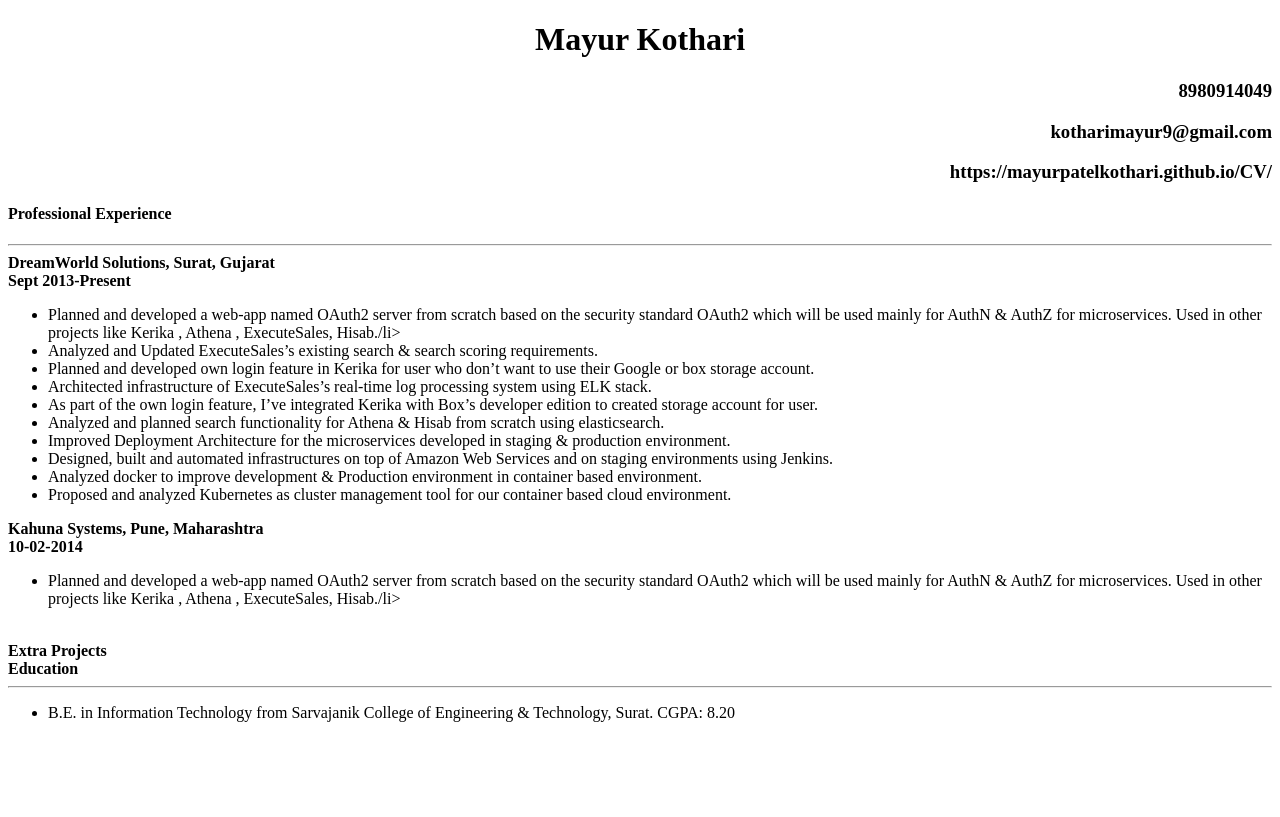
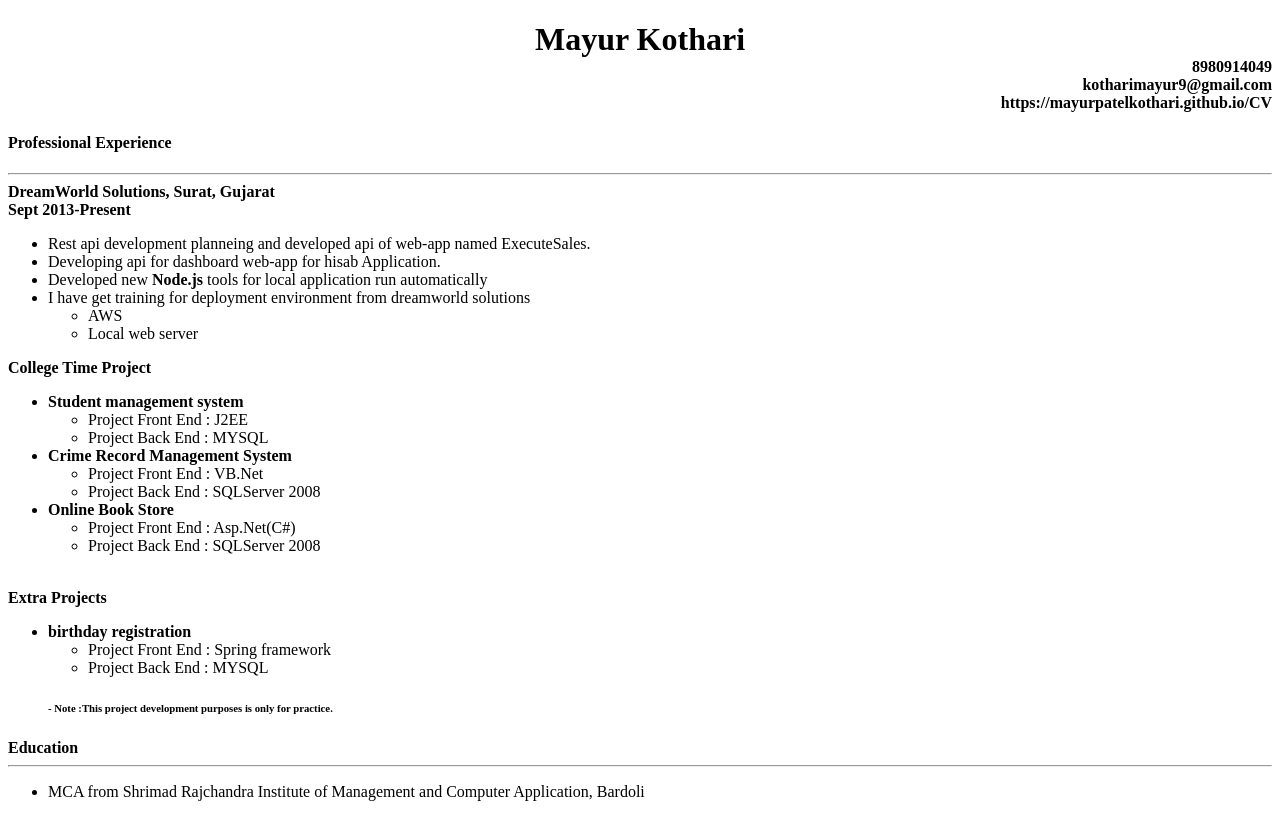
Before and after one commit to mayurpatelkothari/CV, a plain HTML site: page index.html in a window 1280 px wide. Drawn offline with Linux system fonts and the light colour scheme.

Commit message:
Update index.html

```diff
--- a/index.html
+++ b/index.html
@@ -14,57 +14,64 @@ h3 {
     text-align: right;
 }
 </style>
-<title>Title of the document</title>
+<title>Mayur Kothari</title>
 </head>
 
 <body>
 <h1>Mayur Kothari</body>
-<h3>8980914049</h2>
-<h3>kotharimayur9@gmail.com</h2>
-<h3>https://mayurpatelkothari.github.io/CV/</h2>
+<div align="right" style=" font-size: .5em;">
+8980914049</div>
+<div align="right" style="font-size: .5em;">
+kotharimayur9@gmail.com</div>
+
+<div align="right" style=" font-size: .5em;">
+https://mayurpatelkothari.github.io/CV</div>
 <h4>Professional Experience</h4>
 <hr/>
 <b>DreamWorld Solutions, Surat, Gujarat</b>
 <b><br/>Sept 2013-Present</b>
 
 <ul>
-  <li>Planned and developed a web-app named OAuth2 server from scratch based on the security standard OAuth2
-
-which will be used mainly for AuthN & AuthZ for microservices. Used in other projects like Kerika , Athena ,
-
-ExecuteSales, Hisab./li>
-  <li>Analyzed and Updated ExecuteSales’s existing search & search scoring requirements.</li>
-  <li>Planned and developed own login feature in Kerika for user who don’t want to use their Google or box storage
-
-account.</li>
-
-<li>Architected infrastructure of ExecuteSales’s real-time log processing system using ELK stack.</li>
-<li>
-As part of the own login feature, I’ve integrated Kerika with Box’s developer edition to created storage account
-for user.
-</li>
-<li>Analyzed and planned search functionality for Athena & Hisab from scratch using elasticsearch.</li>
-<li>Improved Deployment Architecture for the microservices developed in staging & production environment.</li>
-<li>Designed, built and automated infrastructures on top of Amazon Web Services and on staging environments
-
-using Jenkins.</li>
-<li>Analyzed docker to improve development & Production environment in container based environment.</li>
-<li>Proposed and analyzed Kubernetes as cluster management tool for our container based cloud environment.</li>
+  <li>Rest api development planneing and developed api of web-app named ExecuteSales.</li>
+  <li>Developing api for dashboard web-app for hisab Application. </li>
+  <li>Developed new <b>Node.js</b> tools for local application run automatically</li>
+  <li>I have get training for deployment environment from dreamworld solutions</li>
+		<ul>
+		<li>AWS</li>
+		<li>Local web server</li>
+		</ul>
 </ul>
-<b>Kahuna Systems, Pune, Maharashtra</b>
+<b>College Time Project</b>
 <br>
-<b>10-02-2014</b>
 <ul>
-  <li>Planned and developed a web-app named OAuth2 server from scratch based on the security standard OAuth2
-
-which will be used mainly for AuthN & AuthZ for microservices. Used in other projects like Kerika , Athena ,
-
-ExecuteSales, Hisab./li>
+<li><b>Student management system</b></li>
+		<ul>
+		<li>Project Front End : J2EE</li>
+		<li>Project Back End : MYSQL</li>
+		</ul>
+  <li><b>Crime Record Management System</b></li>
+		<ul>
+		<li>Project Front End : VB.Net</li>
+		<li>Project Back End : SQLServer 2008</li>
+		</ul>
+		<li><b>Online Book Store</b></li>
+		<ul>
+		<li>Project Front End : Asp.Net(C#)</li>
+		<li>Project Back End : SQLServer 2008</li>
+		</ul>
 </ul>
 <br/>
 <b>Extra Projects</b>
 </br>
+<ul>
+<li><b>birthday registration </b></li>
+		<ul>
+		<li>Project Front End : Spring framework</li>
+		<li>Project Back End : MYSQL</li>
+		</ul>
+		<h6>- Note :This project development purposes is only for practice.
+		</ul>
 <b>Education</b>
 <hr/>
-<ul><li>B.E. in Information Technology from Sarvajanik College of Engineering & Technology, Surat. CGPA: 8.20</li></ul>
+<ul><li>MCA from Shrimad Rajchandra Institute of Management and Computer Application, Bardoli</li></ul>
 </html>
```
